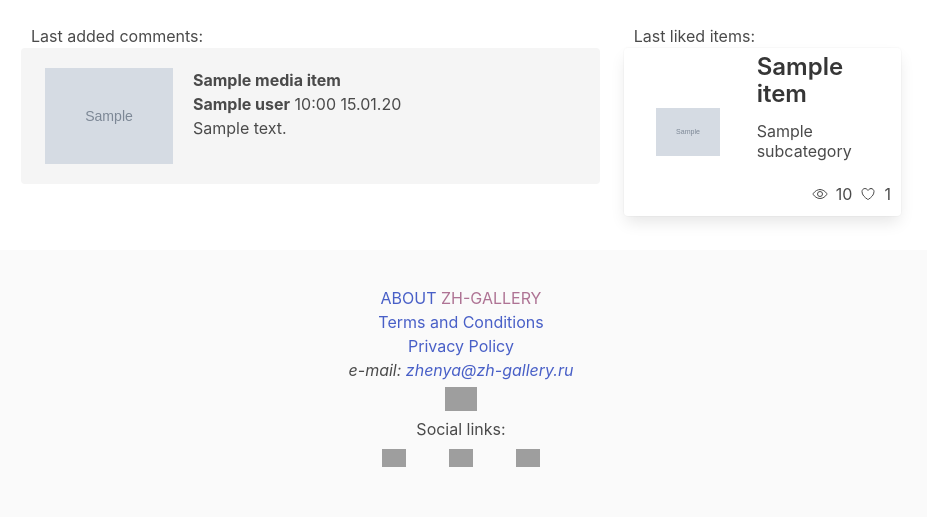
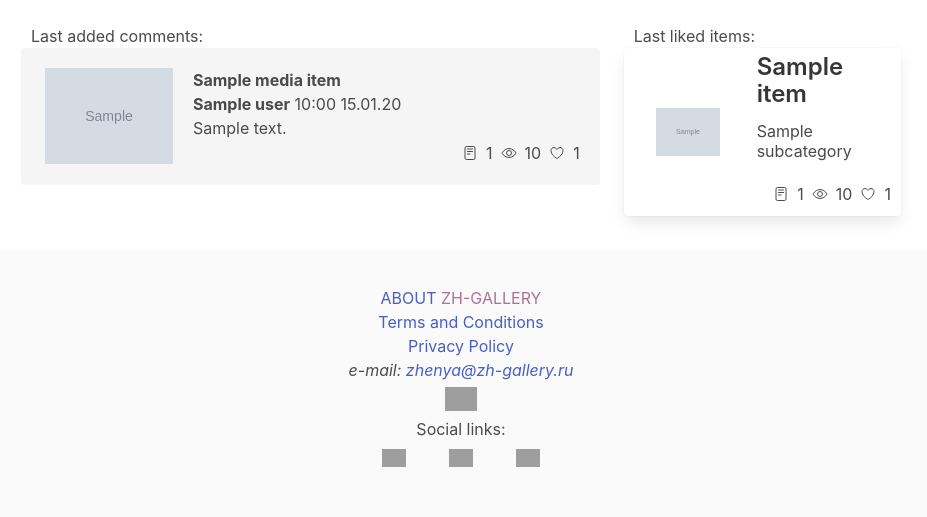
Before and after one commit to voltov-tom/zh-gallery, a Django app: template zh_gallery/core/templates/core/frontpage.html in a window 1280 px wide. Shown: the part 1148-1665 px from the top of the page, without its empty margins (179-1106 px from the left). Run offline with Django 3.2, Linux system fonts and the light colour scheme; the template is opened without the code that fills it: most values are stand-ins (such as "Sample title", 1, 10 or a date in 2020); grey boxes marked "Sample" are stand-in pictures; some libraries are stand-ins or nearby versions; some web fonts are replaced; grey boxes are pictures that could not be loaded.

Commit message:
edit css, adding review counter to frontpage

```diff
--- a/zh_gallery/core/static/core/css/main.css
+++ b/zh_gallery/core/static/core/css/main.css
@@ -163,9 +163,9 @@
     }
 
 .review_body {
+    margin-bottom: 25px;
     overflow: hidden;
     text-overflow: ellipsis;
-    display: -webkit-box;
     -webkit-line-clamp: 4;
     -webkit-box-orient: vertical;
 }
--- a/zh_gallery/core/templates/core/frontpage.html
+++ b/zh_gallery/core/templates/core/frontpage.html
@@ -38,6 +38,26 @@
                         {% endif %}
                         <p class="review_body">{{ review.content }}</p>
                     </div>
+
+                    <div class="icon-text views_likes" style="position: absolute; bottom: 10px; right: 10px;">
+
+                        <span class="icon">
+                            <ion-icon name="reader-outline"></ion-icon>
+                        </span>
+                        <span>{{ review.media_item.reviews.all.count }}</span>
+
+                        <span class="icon">
+                            <ion-icon name="eye-outline"></ion-icon>
+                        </span>
+                        <span>{{ review.media_item.views }}</span>
+
+                        <span class="icon">
+                            <ion-icon name="heart-outline"></ion-icon>
+                        </span>
+                        <span>{{ review.media_item.total_likes }}</span>
+
+                    </div>
+
                 </div>
             </div>
             {% endfor %}
@@ -68,7 +88,14 @@
                                 <p class="title is-4" style="padding: 5px;">{{ item.title }}</p>
                                 <p class="subtitle is-6" style="padding: 5px;">{{ item.subcategory }}</p>
 
+
                                 <span class="icon-text views_likes">
+
+                                    <span class="icon">
+                                        <ion-icon name="reader-outline"></ion-icon>
+                                    </span>
+                                    <span>{{ item.reviews.all.count }}</span>
+
                                     <span class="icon">
                                         <ion-icon name="eye-outline"></ion-icon>
                                     </span>
```
